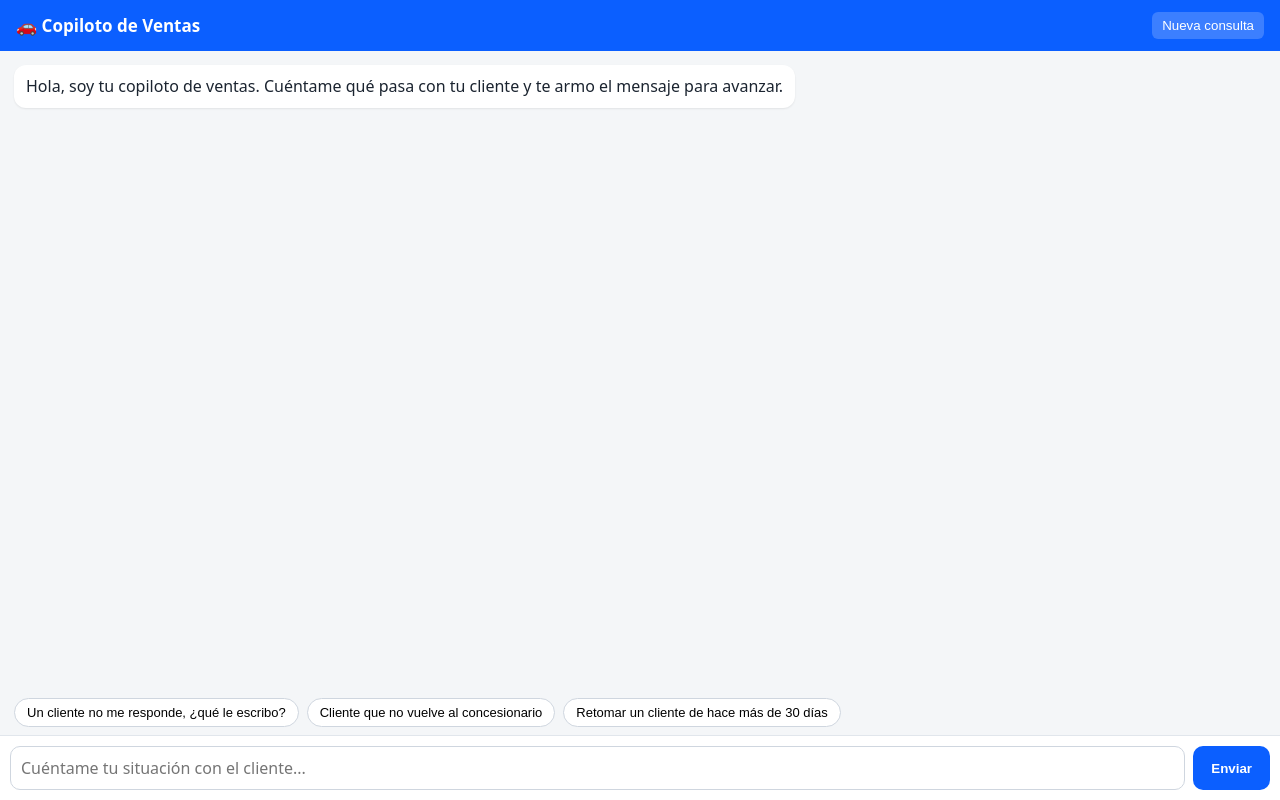
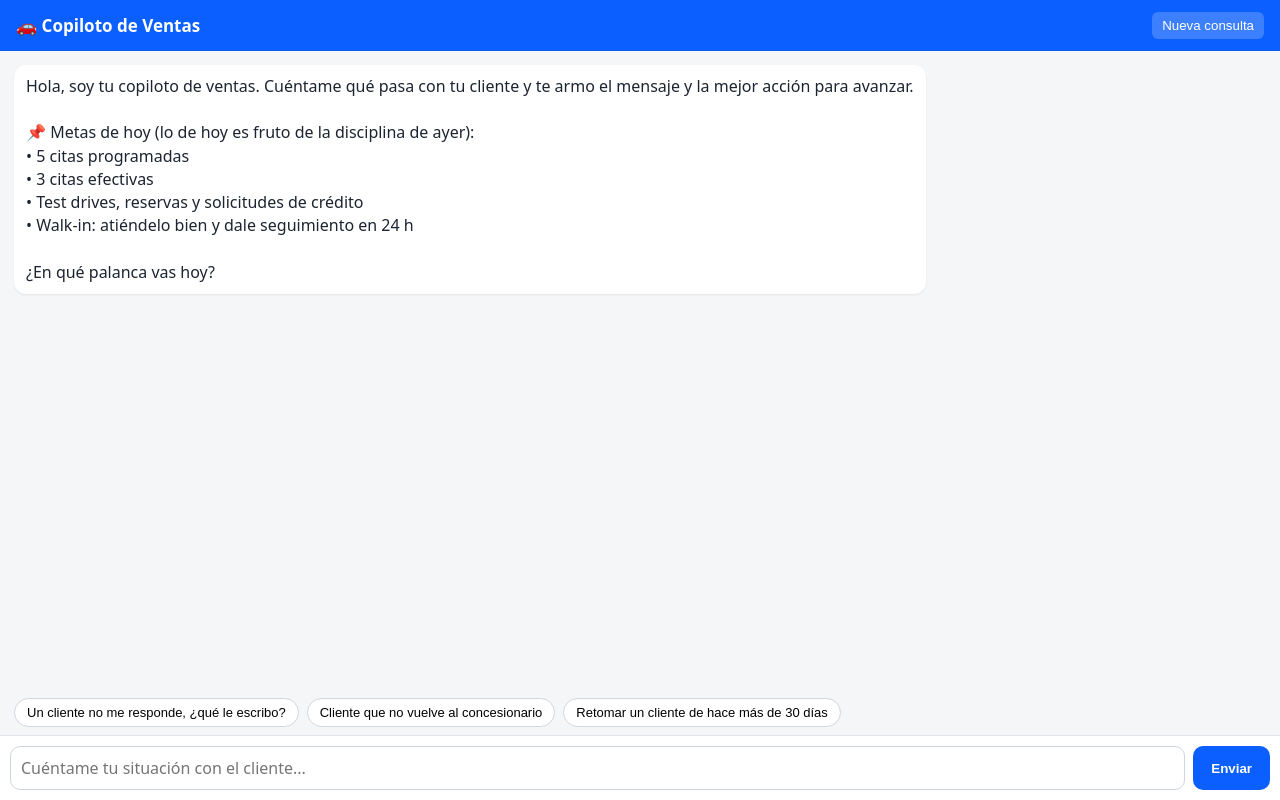
Before and after one commit to msandoval-hue/copiloto-ventas-app, a website: page public/index.html in a window 1280 px wide. Drawn offline with Linux system fonts and the light colour scheme.

Commit message:
Add files via upload

```diff
--- a/public/index.html
+++ b/public/index.html
@@ -111,7 +111,7 @@ document.querySelectorAll("#chips button").forEach(b => b.onclick = () => ask(b.
 document.getElementById("reset").onclick = () => { history = []; sessionStorage.removeItem("h"); location.reload(); };
 
 if (history.length) { document.getElementById("chips").style.display = "none"; history.forEach(m => render(m.role, m.content)); }
-else render("assistant", "Hola, soy tu copiloto de ventas. Cuéntame qué pasa con tu cliente y te armo el mensaje para avanzar.");
+else render("assistant", "Hola, soy tu copiloto de ventas. Cuéntame qué pasa con tu cliente y te armo el mensaje y la mejor acción para avanzar.\n\n📌 Metas de hoy (lo de hoy es fruto de la disciplina de ayer):\n• 5 citas programadas\n• 3 citas efectivas\n• Test drives, reservas y solicitudes de crédito\n• Walk-in: atiéndelo bien y dale seguimiento en 24 h\n\n¿En qué palanca vas hoy?");
 </script>
 </body>
 </html>
```
